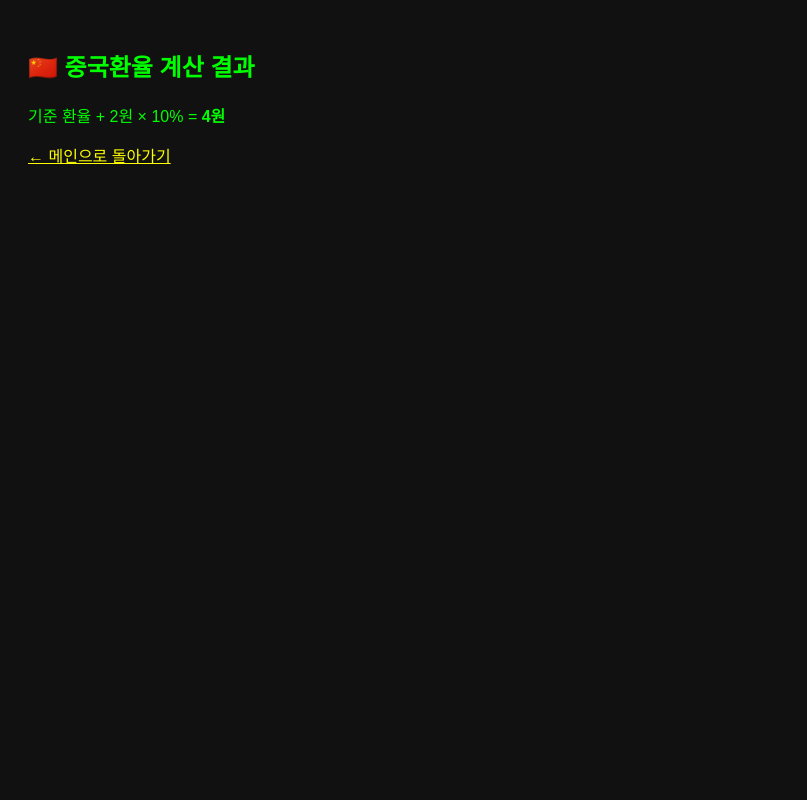
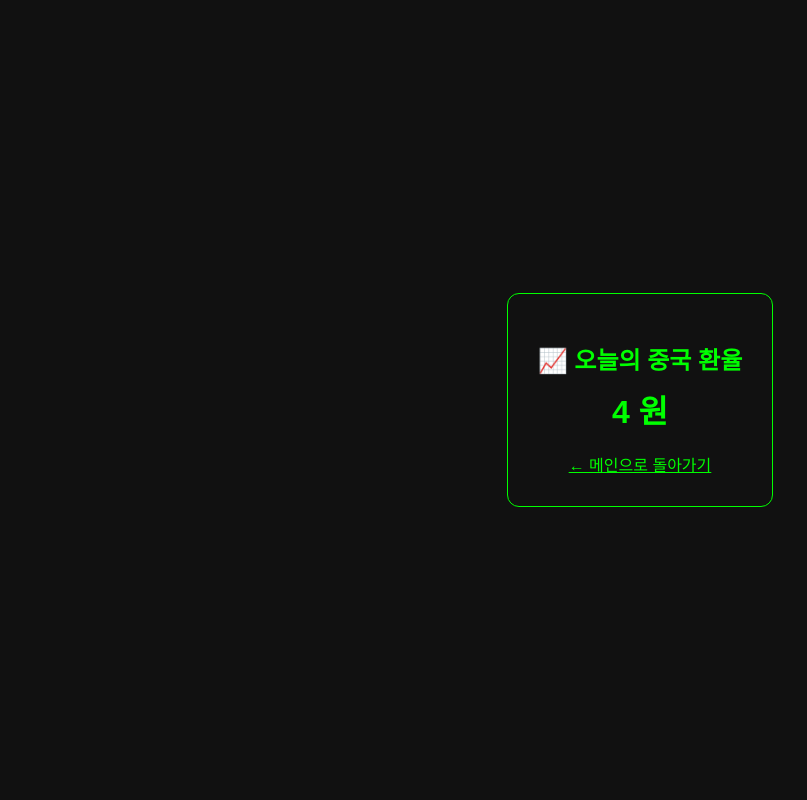
Before and after one commit to nanainternational/keywaordmanager-web, a Flask app: template templates/rate.html in a window 1280 px wide. Shown: the whole page, without its empty margins (0-807 px from the left). Run offline with Flask 3, Linux system fonts and the light colour scheme; the template is opened without the code that fills it: most values are stand-ins (such as "Sample title", 1, 10 or a date in 2020).

Commit message:
add: /rate 페이지 라우트 및 HTML 수정

```diff
--- a/keyword_manager_web.py
+++ b/keyword_manager_web.py
@@ -11,14 +11,16 @@ app = Flask(__name__)
 DB_FILE = "keyword_manager.db"
 tz = pytz.timezone("Asia/Seoul")
 
+
 # ✅ 중국환율 계산 함수
 def get_adjusted_exchange_rate():
     try:
-        base_rate = 190.15  # 매매기준율 예시
+        base_rate = 190.15  # 예시 기준 환율
         adjusted_rate = round((base_rate + 2) * 1.1, 2)
         return adjusted_rate
     except Exception:
         return "N/A"
+
 
 @app.route("/", methods=["GET", "POST"])
 def index():
@@ -65,69 +67,21 @@ def index():
         selected_channel=selected_channel,
         selected_pc=selected_pc,
         show_history=show_history,
-        exchange_rate=get_adjusted_exchange_rate()  # ✅ 환율 값 전달
+        exchange_rate=get_adjusted_exchange_rate()
     )
 
-@app.route("/delete_history", methods=["POST"])
-def delete_history():
-    data = request.get_json()
-    row_id = data.get("id")
-    if row_id:
-        conn = sqlite3.connect(DB_FILE)
-        cur = conn.cursor()
-        cur.execute("DELETE FROM history WHERE rowid=?", (row_id,))
-        conn.commit()
-        conn.close()
-        export_combined_csv()
-        return {"status": "ok"}
-    else:
-        return {"status": "error"}
 
-@app.route("/download_all")
-def download_all():
-    export_combined_csv()
-    return send_file("backup.csv", as_attachment=True)
+@app.route("/rate")
+def rate_page():
+    return render_template("rate.html", exchange_rate=get_adjusted_exchange_rate())
 
-@app.route("/upload_all", methods=["GET", "POST"])
-def upload_all():
-    if request.method == "POST":
-        f = request.files["file"]
-        if f and f.filename.endswith(".csv"):
-            f.save("uploaded_backup.csv")
-            with open("uploaded_backup.csv", "rb") as rawdata:
-                result = chardet.detect(rawdata.read())
-                detected_encoding = result['encoding']
-            try:
-                df_all = pd.read_csv("uploaded_backup.csv", encoding=detected_encoding)
-            except Exception:
-                df_all = pd.read_csv("uploaded_backup.csv", encoding="utf-8-sig")
-
-            if "table" not in df_all.columns:
-                return "❌ Error: This CSV does not have a 'table' column. Use the combined backup only."
-
-            df_history = df_all[df_all["table"] == "history"].drop(columns=["table"])
-            df_memos = df_all[df_all["table"] == "memos"][["keyword"]].drop_duplicates()
-
-            conn = sqlite3.connect(DB_FILE)
-            df_history.to_sql("history", conn, if_exists="replace", index=False)
-            df_memos.to_sql("memos", conn, if_exists="replace", index=False)
-            conn.close()
-
-            export_combined_csv()
-            return f"✅ 통합 CSV 복원 완료! (인코딩: {detected_encoding})"
-    return '''
-        <h3 style="color:lime;">📤 통합 CSV 업로드</h3>
-        <form method="POST" enctype="multipart/form-data">
-            <input type="file" name="file" accept=".csv">
-            <input type="submit" value="Upload">
-        </form>
-    '''
 
 @app.route("/api/rate")
 def api_rate():
     return jsonify({
         "rate": get_adjusted_exchange_rate()
     })
+
 
 def record_keyword(keyword, channel, pc):
     logs = []
@@ -165,6 +119,7 @@ def record_keyword(keyword, channel, pc):
     export_combined_csv()
     return logs
 
+
 def check_history(keyword):
     logs = []
     conn = sqlite3.connect(DB_FILE)
@@ -182,6 +137,7 @@ def check_history(keyword):
         logs.append("ℹ️ 이력이 없습니다.")
     return logs
 
+
 def export_combined_csv():
     conn = sqlite3.connect(DB_FILE)
     df_history = pd.read_sql_query("SELECT * FROM history", conn)
@@ -198,6 +154,7 @@ def export_combined_csv():
     conn.close()
     df_all.to_csv("backup.csv", index=False)
 
+
 def load_memo_list():
     conn = sqlite3.connect(DB_FILE)
     cur = conn.cursor()
@@ -206,6 +163,7 @@ def load_memo_list():
     memos = [row[0] for row in cur.fetchall()]
     conn.close()
     return memos
+
 
 def load_history_list():
     conn = sqlite3.connect(DB_FILE)
@@ -216,6 +174,7 @@ def load_history_list():
     conn.close()
     return rows
 
+
 def add_memo(keyword):
     if keyword:
         conn = sqlite3.connect(DB_FILE)
@@ -224,6 +183,7 @@ def add_memo(keyword):
         conn.commit()
         conn.close()
         export_combined_csv()
+
 
 def delete_memo(keyword):
     if keyword:
@@ -234,7 +194,64 @@ def delete_memo(keyword):
         conn.close()
         export_combined_csv()
 
-print("🔁 강제 디플로이 트리거")
+
+@app.route("/delete_history", methods=["POST"])
+def delete_history():
+    data = request.get_json()
+    row_id = data.get("id")
+    if row_id:
+        conn = sqlite3.connect(DB_FILE)
+        cur = conn.cursor()
+        cur.execute("DELETE FROM history WHERE rowid=?", (row_id,))
+        conn.commit()
+        conn.close()
+        export_combined_csv()
+        return {"status": "ok"}
+    else:
+        return {"status": "error"}
+
+
+@app.route("/download_all")
+def download_all():
+    export_combined_csv()
+    return send_file("backup.csv", as_attachment=True)
+
+
+@app.route("/upload_all", methods=["GET", "POST"])
+def upload_all():
+    if request.method == "POST":
+        f = request.files["file"]
+        if f and f.filename.endswith(".csv"):
+            f.save("uploaded_backup.csv")
+            with open("uploaded_backup.csv", "rb") as rawdata:
+                result = chardet.detect(rawdata.read())
+                detected_encoding = result['encoding']
+            try:
+                df_all = pd.read_csv("uploaded_backup.csv", encoding=detected_encoding)
+            except Exception:
+                df_all = pd.read_csv("uploaded_backup.csv", encoding="utf-8-sig")
+
+            if "table" not in df_all.columns:
+                return "❌ Error: This CSV does not have a 'table' column. Use the combined backup only."
+
+            df_history = df_all[df_all["table"] == "history"].drop(columns=["table"])
+            df_memos = df_all[df_all["table"] == "memos"][["keyword"]].drop_duplicates()
+
+            conn = sqlite3.connect(DB_FILE)
+            df_history.to_sql("history", conn, if_exists="replace", index=False)
+            df_memos.to_sql("memos", conn, if_exists="replace", index=False)
+            conn.close()
+
+            export_combined_csv()
+            return f"✅ 통합 CSV 복원 완료! (인코딩: {detected_encoding})"
+    return '''
+        <h3 style="color:lime;">📤 통합 CSV 업로드</h3>
+        <form method="POST" enctype="multipart/form-data">
+            <input type="file" name="file" accept=".csv">
+            <input type="submit" value="Upload">
+        </form>
+    '''
+
 
 if __name__ == "__main__":
     app.run(host="0.0.0.0", port=5000, debug=True)
--- a/templates/rate.html
+++ b/templates/rate.html
@@ -2,11 +2,46 @@
 <html lang="ko">
 <head>
   <meta charset="UTF-8">
-  <title>중국환율 계산기</title>
+  <title>중국 환율</title>
+  <meta name="viewport" content="width=device-width, initial-scale=1.0">
+  <style>
+    body {
+      background-color: #111;
+      color: #0f0;
+      font-family: 'Malgun Gothic', sans-serif;
+      display: flex;
+      justify-content: center;
+      align-items: center;
+      height: 100vh;
+      margin: 0;
+    }
+    .box {
+      text-align: center;
+      border: 1px solid #0f0;
+      padding: 30px;
+      border-radius: 12px;
+    }
+    h1 {
+      margin-bottom: 10px;
+      font-size: 24px;
+    }
+    .rate {
+      font-size: 32px;
+      font-weight: bold;
+    }
+    a {
+      display: inline-block;
+      margin-top: 20px;
+      color: #0f0;
+      text-decoration: underline;
+    }
+  </style>
 </head>
-<body style="background-color:#111; color:#0f0; font-family:sans-serif; padding:20px;">
-  <h2>🇨🇳 중국환율 계산 결과</h2>
-  <p>기준 환율 + 2원 × 10% = <strong>{{ exchange_rate }}원</strong></p>
-  <a href="/" style="color:yellow;">← 메인으로 돌아가기</a>
+<body>
+  <div class="box">
+    <h1>📈 오늘의 중국 환율</h1>
+    <div class="rate">{{ exchange_rate }} 원</div>
+    <a href="/">← 메인으로 돌아가기</a>
+  </div>
 </body>
 </html>
```
